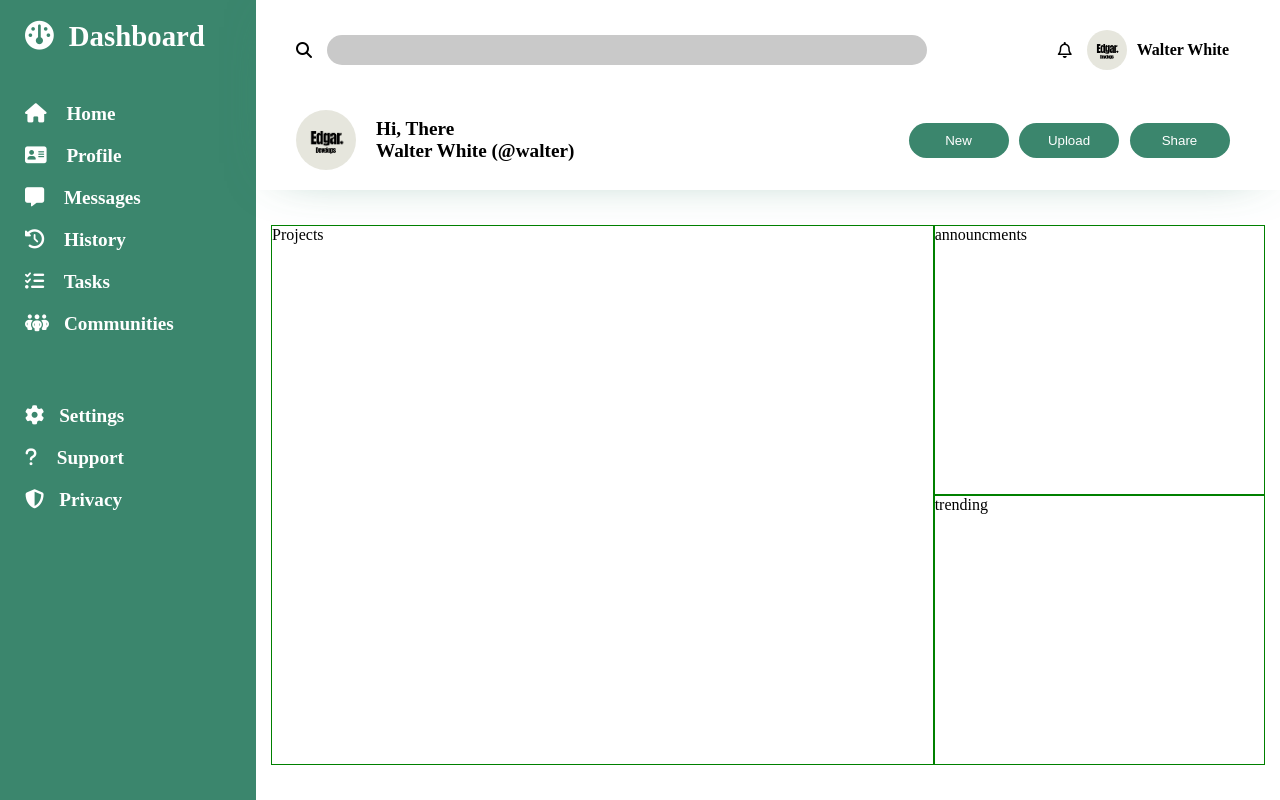
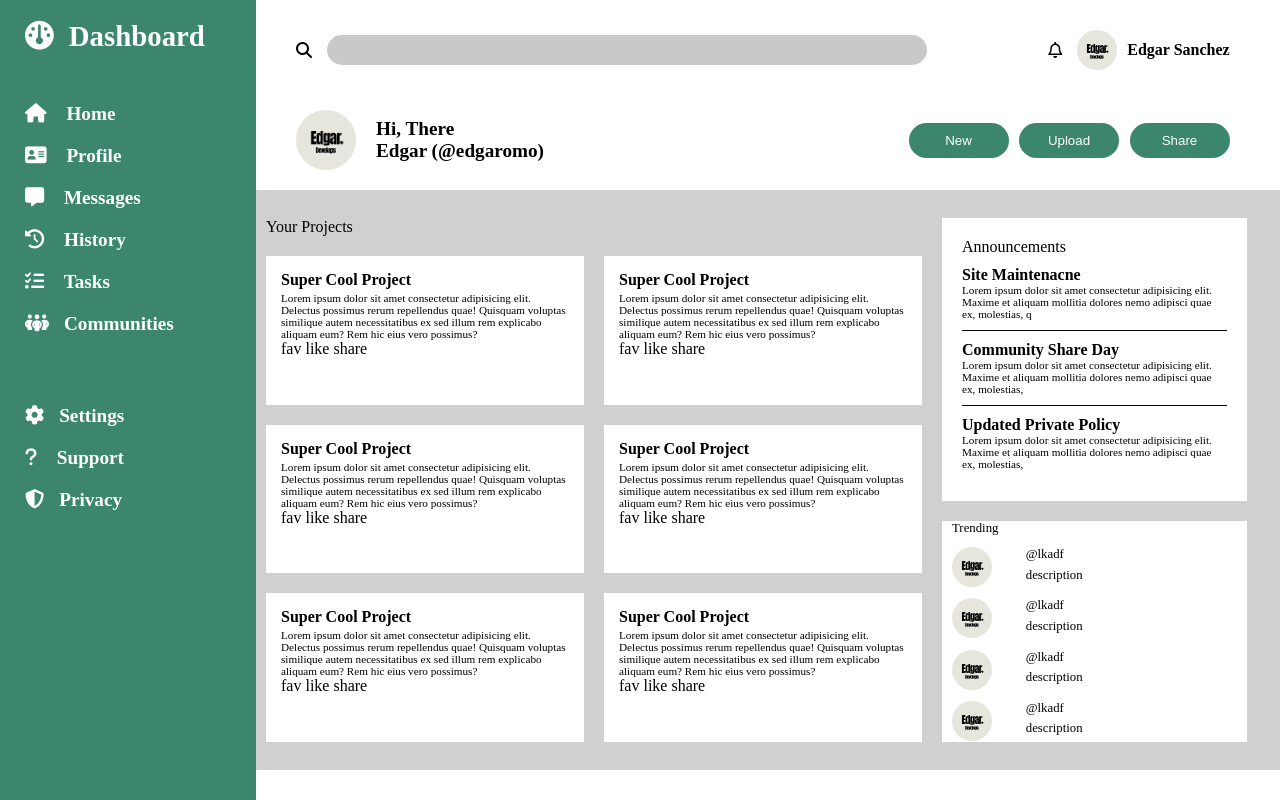
Before and after one commit to EdgarS323/admin-dashboard, a plain HTML site: page index.html in a window 1280 px wide. Drawn offline with Linux system fonts and the light colour scheme.

Commit message:
MPV done. Additional styling to be done.

```diff
--- a/index.html
+++ b/index.html
@@ -53,11 +53,11 @@
 					<input type="text" />
 					<i class="fa-regular fa-bell"></i>
 					<img src="Logo v1.0.png" />
-					<span>Walter White</span>
+					<span>Edgar Sanchez</span>
 				</div>
 				<div class="intro">
 					<img src="Logo v1.0.png" />
-					<div>Hi, There <br />Walter White (@walter)</div>
+					<div>Hi, There <br />Edgar (@edgaromo)</div>
 					<button class="new">New</button>
 					<button class="upload">Upload</button>
 					<button class="share">Share</button>
@@ -66,11 +66,110 @@
 
 			<div class="main">
 				<div class="projects">
-					Projects
-					<div class="project-grid"></div>
+					<span>Your Projects</span>
+					<div class="card">
+						<h4>Super Cool Project</h4>
+						<p>
+							Lorem ipsum dolor sit amet consectetur adipisicing elit. Delectus possimus rerum repellendus quae!
+							Quisquam voluptas similique autem necessitatibus ex sed illum rem explicabo aliquam eum? Rem hic eius vero
+							possimus?
+						</p>
+						<div class="icons">fav like share</div>
+					</div>
+					<div class="card">
+						<h4>Super Cool Project</h4>
+						<p>
+							Lorem ipsum dolor sit amet consectetur adipisicing elit. Delectus possimus rerum repellendus quae!
+							Quisquam voluptas similique autem necessitatibus ex sed illum rem explicabo aliquam eum? Rem hic eius vero
+							possimus?
+						</p>
+						<div class="icons">fav like share</div>
+					</div>
+					<div class="card">
+						<h4>Super Cool Project</h4>
+						<p>
+							Lorem ipsum dolor sit amet consectetur adipisicing elit. Delectus possimus rerum repellendus quae!
+							Quisquam voluptas similique autem necessitatibus ex sed illum rem explicabo aliquam eum? Rem hic eius vero
+							possimus?
+						</p>
+						<div class="icons">fav like share</div>
+					</div>
+					<div class="card">
+						<h4>Super Cool Project</h4>
+						<p>
+							Lorem ipsum dolor sit amet consectetur adipisicing elit. Delectus possimus rerum repellendus quae!
+							Quisquam voluptas similique autem necessitatibus ex sed illum rem explicabo aliquam eum? Rem hic eius vero
+							possimus?
+						</p>
+						<div class="icons">fav like share</div>
+					</div>
+					<div class="card">
+						<h4>Super Cool Project</h4>
+						<p>
+							Lorem ipsum dolor sit amet consectetur adipisicing elit. Delectus possimus rerum repellendus quae!
+							Quisquam voluptas similique autem necessitatibus ex sed illum rem explicabo aliquam eum? Rem hic eius vero
+							possimus?
+						</p>
+						<div class="icons">fav like share</div>
+					</div>
+					<div class="card">
+						<h4>Super Cool Project</h4>
+						<p>
+							Lorem ipsum dolor sit amet consectetur adipisicing elit. Delectus possimus rerum repellendus quae!
+							Quisquam voluptas similique autem necessitatibus ex sed illum rem explicabo aliquam eum? Rem hic eius vero
+							possimus?
+						</p>
+						<div class="icons">fav like share</div>
+					</div>
 				</div>
-				<div class="announcments">announcments</div>
-				<div class="trending">trending</div>
+				<div class="announcments">
+					<span>Announcements</span>
+					<div class="annoucement">
+						<h4>Site Maintenacne</h4>
+						<p>
+							Lorem ipsum dolor sit amet consectetur adipisicing elit. Maxime et aliquam mollitia dolores nemo adipisci
+							quae ex, molestias, q
+						</p>
+					</div>
+					<div class="annoucement">
+						<h4>Community Share Day</h4>
+						<p>
+							Lorem ipsum dolor sit amet consectetur adipisicing elit. Maxime et aliquam mollitia dolores nemo adipisci
+							quae ex, molestias,
+						</p>
+					</div>
+					<div class="annoucement">
+						<h4>Updated Private Policy</h4>
+						<p>
+							Lorem ipsum dolor sit amet consectetur adipisicing elit. Maxime et aliquam mollitia dolores nemo adipisci
+							quae ex, molestias,
+						</p>
+					</div>
+				</div>
+
+				<div class="trending">
+					<span>Trending</span>
+					<div class="trending-item">
+						<img src="Logo v1.0.png" alt="" />
+						<span>@lkadf</span>
+						<span>description</span>
+					</div>
+					<div class="trending-item">
+						<img src="Logo v1.0.png" alt="" />
+						<span>@lkadf</span>
+						<span>description</span>
+					</div>
+					<div class="trending-item">
+						<img src="Logo v1.0.png" alt="" />
+						<span>@lkadf</span>
+						<span>description</span>
+					</div>
+					<div class="trending-item">
+						<img src="Logo v1.0.png" alt="" />
+						<span>@lkadf</span>
+						<span>description</span>
+					</div>
+				</div>
 			</div>
 		</div>
 	</body>
--- a/styles.css
+++ b/styles.css
@@ -15,26 +15,40 @@ a {
 	height: 40px;
 	border-radius: 20px;
 }
+.trending img {
+	width: 40px;
+	height: 40px;
+	border-radius: 20px;
+}
 .intro img {
 	width: 60px;
 	height: 60px;
 	border-radius: 30px;
 }
 
-/* 3 Main Section styling */
+body {
+	height: 100vh;
+	width: 100vw;
+}
+/* 3 Main Sections layout */
 .container {
 	display: grid;
-	height: 100vh;
+	max-height: 100%;
 	grid-template-columns: 1fr 4fr;
 	grid-template-rows: 1fr 5fr;
 }
 .sidebar {
 	grid-column-start: 1;
 	grid-row: 1 / 3;
+	height: 100vh;
 }
 .header {
 	grid-column: 2;
 	grid-row: 1 / 2;
+}
+.main {
+	grid-row: 2 / 3;
+	grid-column: 2;
 }
 
 /* Sidebar Styling */
@@ -63,6 +77,7 @@ i {
 /* Header Styling */
 .header {
 	display: grid;
+	max-height: 100%;
 	grid-template-rows: 1fr 1fr;
 	padding: 20px 40px;
 	row-gap: 30px;
@@ -71,7 +86,7 @@ i {
 /* Top Row */
 .header > .search {
 	display: grid;
-	grid-template-columns: min-content minmax(min-content, 600px) 1fr min-content 12%;
+	grid-template-columns: min-content minmax(min-content, 600px) 1fr min-content 13%;
 }
 .header > * {
 	display: flex;
@@ -117,11 +132,77 @@ i {
 .main {
 	display: grid;
 	grid-template-columns: 2fr 1fr;
-	padding: 35px 15px;
+	grid-auto-rows: 1fr;
+	gap: 20px;
+	height: 580px;
+	padding: 28px 10px;
+	background-color: rgb(208, 208, 208);
 }
 .main .projects {
 	grid-row: 1 / 3;
 }
-.main > * {
-	border: 1px solid green;
+.main .annoucements {
+	grid-row: 1 / 2;
+	padding: 20px;
 }
+
+/* Projects Styling */
+.projects {
+	display: grid;
+	grid-template-columns: 1fr 1fr;
+	grid-template-rows: min-content repeat(3, 1fr);
+	height: 100%;
+	gap: 20px;
+}
+.projects > span {
+	grid-row: 1;
+	grid-column: 1 / 3;
+}
+
+/* Announcments Styling */
+.announcments {
+	display: grid;
+	width: 93%;
+
+	grid-template-rows: min-content repeat(3, 1fr);
+	row-gap: 10px;
+	padding: 20px;
+	background-color: white;
+}
+.annoucement:nth-of-type(1),
+.annoucement:nth-of-type(2) {
+	border-bottom: 1px solid black;
+	padding-bottom: 10px;
+}
+/* Trending styling */
+.trending {
+	display: grid;
+
+	row-gap: 10px;
+	font-size: 0.8rem;
+	padding-left: 10px;
+	width: 93%;
+	background-color: white;
+}
+.trending-item {
+	display: grid;
+	grid-template-columns: 1fr 3fr;
+	grid-template-rows: 1fr 1fr;
+}
+.trending-item > img {
+	grid-row: 1 / 3;
+}
+/* Card Styling */
+.card > p {
+	font-size: 0.7rem;
+}
+.card h4 {
+	margin-bottom: 3px;
+}
+.card {
+	padding: 15px;
+	background-color: white;
+}
+.annoucement p {
+	font-size: 0.7rem;
+}
```
